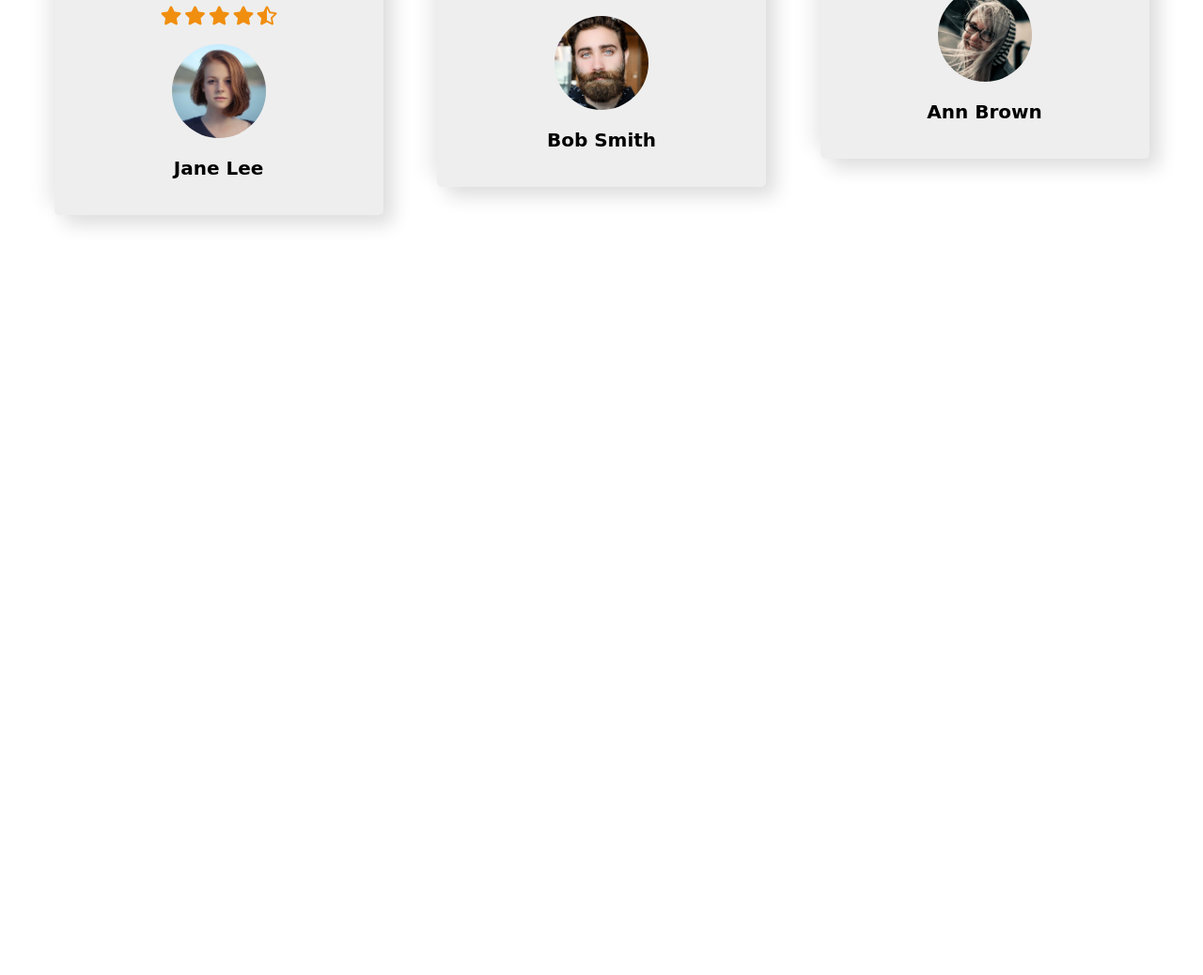
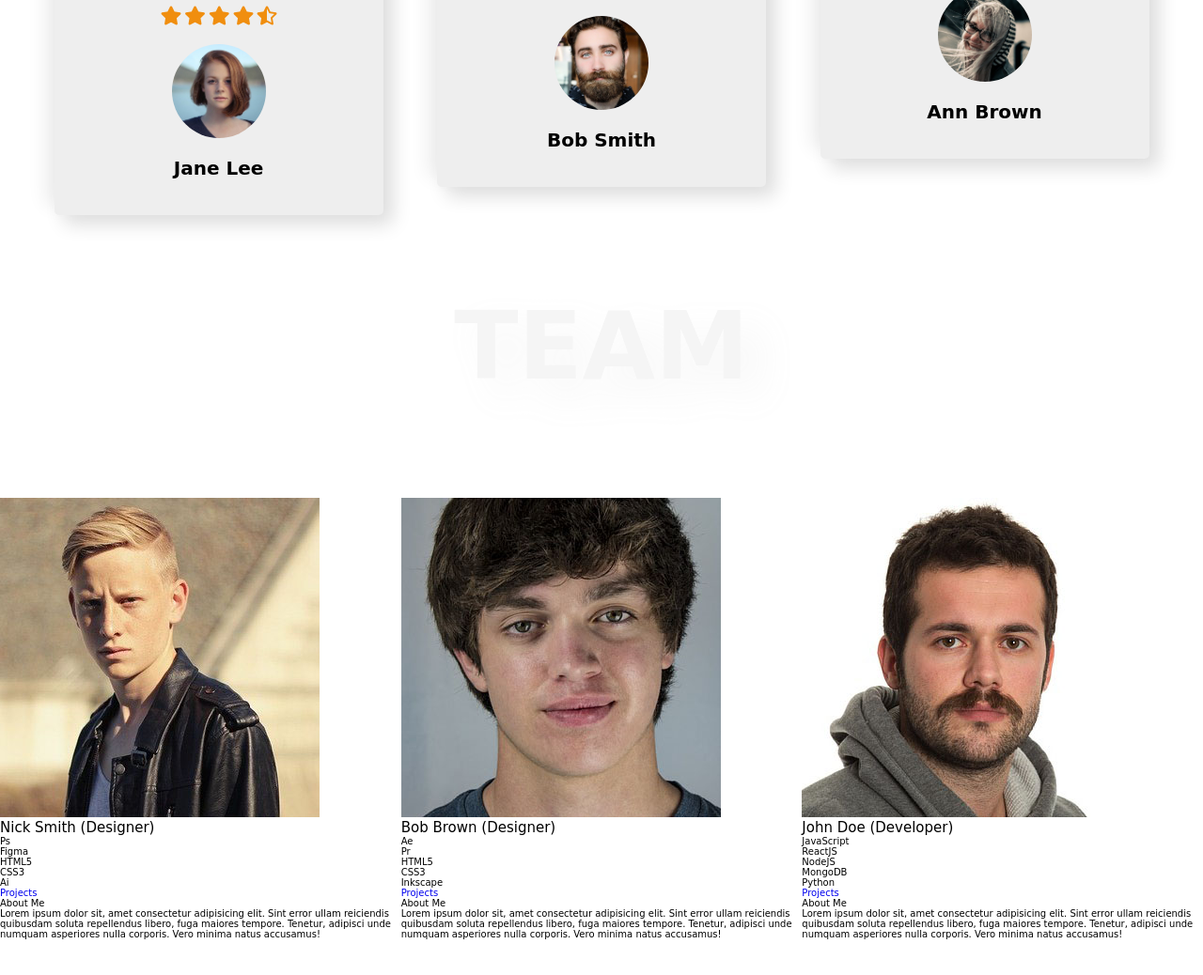
Before and after one commit to BlackCat13656/creative_Design, a plain HTML site: page index.html in a window 1280 px wide. Shown: the part 1340-2378 px from the top of the page at 94% size. Before the commit the page ends 1600 px from the top, so only its background shows below. Drawn offline with Linux system fonts and the light colour scheme; a web font is replaced by a local one.

Commit message:
Creation and styling of team section

```diff
--- a/index.html
+++ b/index.html
@@ -103,6 +103,100 @@
         </div>
       </section>
       <!--End of Section-2-->
+
+      <!--Section 3-->
+      <section class="section-3">
+        <h1 class="section-heading">Team</h1>
+        <div class="team-wrapper">
+          <div class="team-member">
+            <img
+              src="images/team-member-1.jpg"
+              alt="Team Member Number 1"
+              class="team-member-img"
+            />
+            <h2 class="team-member-name">Nick Smith <span>(Designer)</span></h2>
+            <ul class="team-member-skills">
+              <li>Ps</li>
+              <li>Figma</li>
+              <li>HTML5</li>
+              <li>CSS3</li>
+              <li>Ai</li>
+            </ul>
+            <a href="#" class="projects-btn">Projects</a>
+            <div class="story-btn" title="My Story">
+              <div class="story-btn-line"></div>
+            </div>
+            <div class="story">
+              <h4 class="story-heading">About Me</h4>
+              <p class="story-paragraph">
+                Lorem ipsum dolor sit, amet consectetur adipisicing elit. Sint
+                error ullam reiciendis quibusdam soluta repellendus libero, fuga
+                maiores tempore. Tenetur, adipisci unde numquam asperiores nulla
+                corporis. Vero minima natus accusamus!
+              </p>
+            </div>
+          </div>
+
+          <div class="team-member">
+            <img
+              src="images/team-member-2.jpg"
+              alt="Team Member Number 2"
+              class="team-member-img"
+            />
+            <h2 class="team-member-name">Bob Brown <span>(Designer)</span></h2>
+            <ul class="team-member-skills">
+              <li>Ae</li>
+              <li>Pr</li>
+              <li>HTML5</li>
+              <li>CSS3</li>
+              <li>Inkscape</li>
+            </ul>
+            <a href="#" class="projects-btn">Projects</a>
+            <div class="story-btn" title="My Story">
+              <div class="story-btn-line"></div>
+            </div>
+            <div class="story">
+              <h4 class="story-heading">About Me</h4>
+              <p class="story-paragraph">
+                Lorem ipsum dolor sit, amet consectetur adipisicing elit. Sint
+                error ullam reiciendis quibusdam soluta repellendus libero, fuga
+                maiores tempore. Tenetur, adipisci unde numquam asperiores nulla
+                corporis. Vero minima natus accusamus!
+              </p>
+            </div>
+          </div>
+
+          <div class="team-member">
+            <img
+              src="images/team-member-3.jpg"
+              alt="Team Member Number 3"
+              class="team-member-img"
+            />
+            <h2 class="team-member-name">John Doe <span>(Developer)</span></h2>
+            <ul class="team-member-skills">
+              <li>JavaScript</li>
+              <li>ReactJS</li>
+              <li>NodeJS</li>
+              <li>MongoDB</li>
+              <li>Python</li>
+            </ul>
+            <a href="#" class="projects-btn">Projects</a>
+            <div class="story-btn" title="My Story">
+              <div class="story-btn-line"></div>
+            </div>
+            <div class="story">
+              <h4 class="story-heading">About Me</h4>
+              <p class="story-paragraph">
+                Lorem ipsum dolor sit, amet consectetur adipisicing elit. Sint
+                error ullam reiciendis quibusdam soluta repellendus libero, fuga
+                maiores tempore. Tenetur, adipisci unde numquam asperiores nulla
+                corporis. Vero minima natus accusamus!
+              </p>
+            </div>
+          </div>
+        </div>
+      </section>
+      <!--End of Section 3-->
     </div>
 
     <script src="script.js"></script>
--- a/style.css
+++ b/style.css
@@ -202,5 +202,22 @@ html {
   font-size: 2rem;
   font-weight: 700;
 }
+/* End of  Section-2 */
 
-/* End of  Section-2 */
+/*Section 3*/
+.section-3 {
+  width: 100%;
+  height: 100vh;
+  display: flex;
+  flex-direction: column;
+  justify-content: space-between;
+  padding: 5rem 0;
+}
+.team-wrapper {
+  display: flex;
+  justify-content: space-evenly;
+  align-items: center;
+  height: 70%;
+}
+
+/*En of Section 3*/
```
